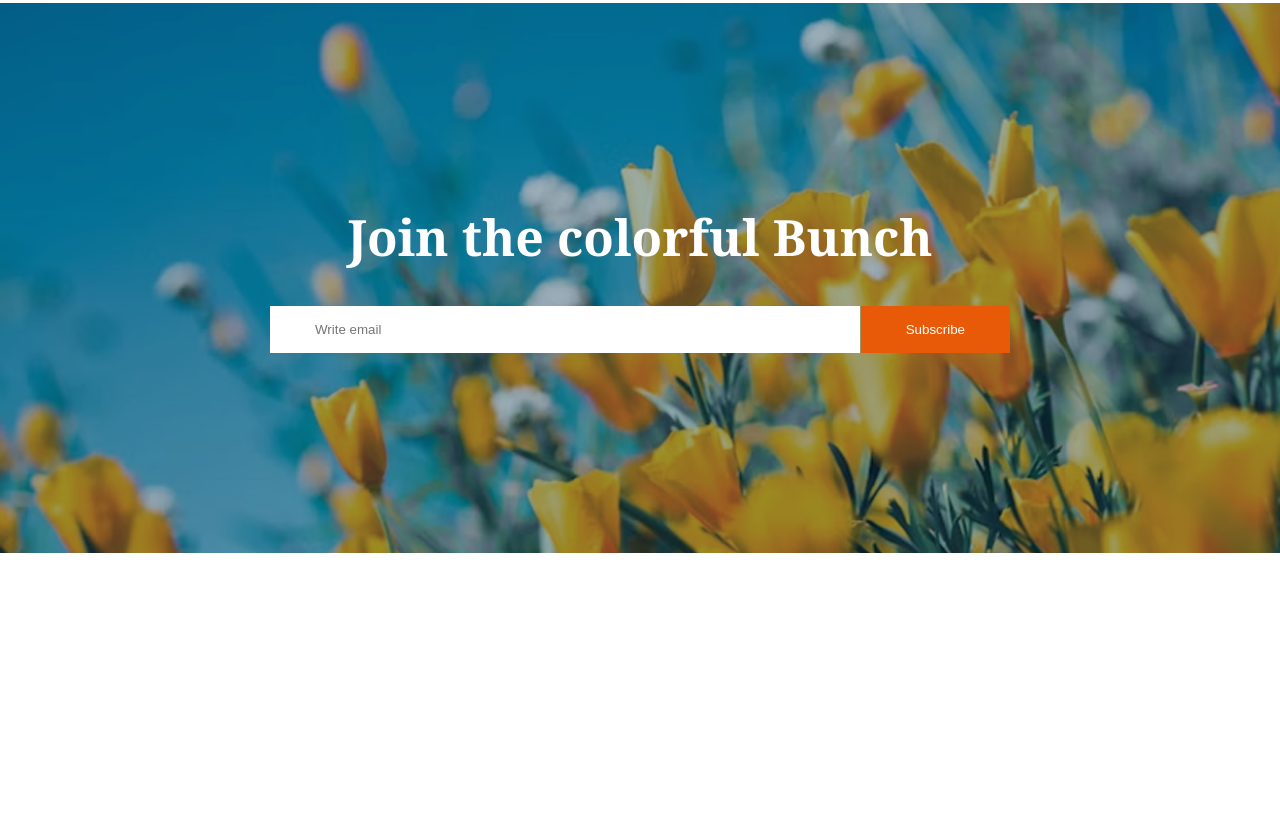
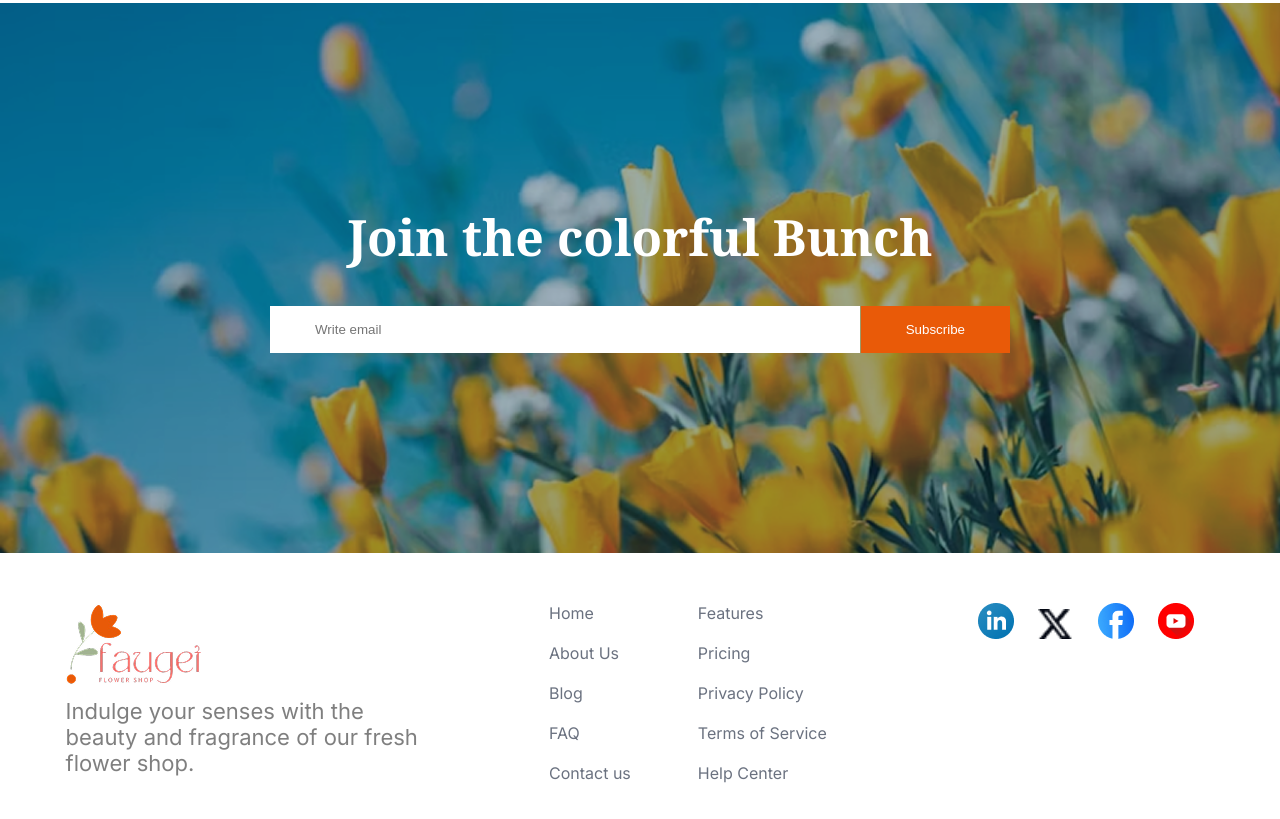
Before and after one commit to Mohsiiiin/PH-Assignment-Two-Faugei, a plain HTML site: page index.html in a window 1280 px wide. Shown: the part 2858-3677 px from the top of the page. Before the commit the page ends 3411 px from the top, so only its background shows below. Drawn offline with Linux system fonts and the light colour scheme.

Commit message:
added footer section and css style complete

```diff
--- a/index.html
+++ b/index.html
@@ -133,8 +133,38 @@
             <input class="button" type="button" value="Subscribe">
         </div>
         </div>
+    </section>
 
-    </section>
+    <footer class="footer">
+        <div>
+            <img src="./assets/logo.png" alt="">
+            <p class="footer-title">Indulge your senses with the <br> beauty and fragrance of our fresh <br> flower shop. </p>
+        </div>
+        <div class="footer-contact">
+            <div class="footer-contact-link">
+            <li><a href="">Home</a></li>
+            <li><a href=""> About Us</a></li>
+            <li><a href=""> Blog</a></li>
+            <li><a href="">FAQ</a></li>
+            <li><a href="">Contact us</a></li>
+            </div>
+
+            <div class="footer-contact-link">
+            <li><a href="">Features</a></li>
+            <li><a href="">Pricing</a></li>
+            <li><a href=""> Privacy Policy</a></li>
+            <li><a href="">Terms of Service</a></li>
+            <li><a href="">Help Center</a></li>
+            </div>
+
+        </div>
+        <div class="footer-icon">
+            <img src="./assets/icon-linkedin.png" alt="">
+            <img class="icon-twitter" src="./assets/icon-twitter.png" alt="">
+            <img src="./assets/icon-facebook.png" alt="">
+            <img src="./assets/icon-youtube.png" alt="">
+        </div>
+    </footer>
 
 </body>
 </html>
--- a/style/faugei.css
+++ b/style/faugei.css
@@ -168,6 +168,7 @@ margin-right: 5px;
     padding: 10px 0;
 }
 
+/* mail-input style */
 .mail-section{
     background-image: url(../assets/news-letter-bg.png);
     background-repeat: no-repeat;
@@ -201,3 +202,33 @@ margin-right: 5px;
     color: #FFFFFF;
     margin-left: -3.8px;
 }
+/* footer style */
+footer{
+    display: flex;
+    justify-content: space-around;
+    margin: 50px 0;
+}
+.footer-title{
+    color: rgba(0, 0, 0, 0.5);
+    font-size: 22px;
+    margin-top: 8px;
+}
+.footer-contact{
+    display: grid;
+    grid-template-columns: repeat(2, 1fr);
+}
+.footer-contact-link a{
+    text-decoration: none;
+       color: #6B7280;
+}
+.footer-contact-link li {
+    list-style: none;
+    margin-bottom: 20px;
+    margin-right: 20px;
+}
+.footer-icon img{
+    margin-right: 20px;
+}
+.icon-twitter{
+    height: 30px;
+}
```
